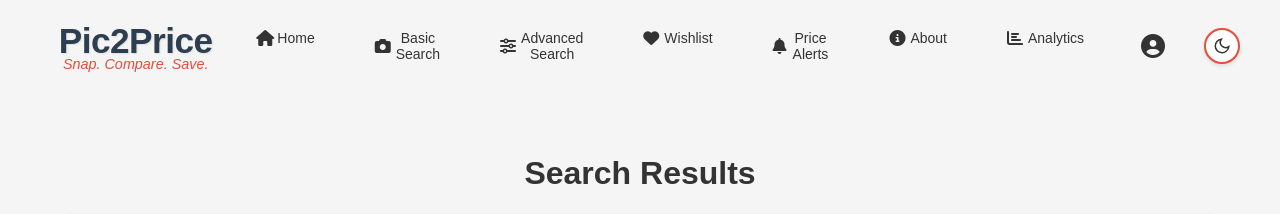
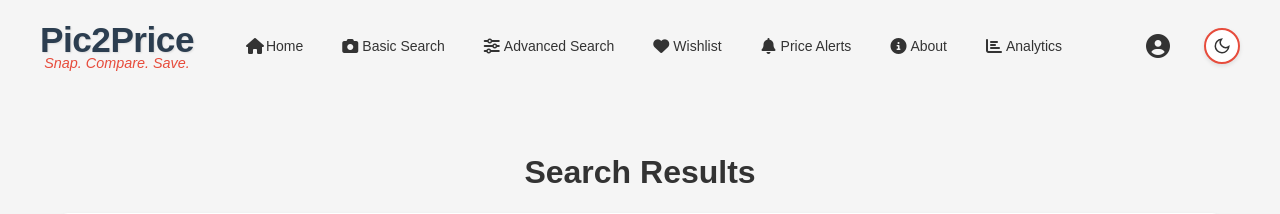
Before and after one commit to dazzledave/Low-Price-Comparison-Tool, a Flask app: page /result in a window 1280 px wide. Shown: the top 214 px of the page. Run offline with Flask 3, Linux system fonts and the light colour scheme.

Commit message:
Navigation bar fixed

```diff
--- a/Static/style.css
+++ b/Static/style.css
@@ -2395,17 +2395,21 @@ hr {
         margin-right: 0 !important;
         text-align: left !important;
         order: 1 !important;
+        flex: 0 0 auto !important; /* Don't grow or shrink */
     }
 
     /* Show header-right on desktop */
     .header-right {
         display: flex !important;
         order: 3 !important;
+        flex: 0 0 auto !important; /* Don't grow or shrink */
+        gap: 10px !important; /* Reduced gap between user menu and theme toggle */
     }
 
     /* Ensure proper desktop navigation layout */
     .header-content {
         justify-content: space-between !important;
+        gap: 20px !important; /* Reduced gap between elements */
     }
 
     .main-nav {
@@ -2417,30 +2421,36 @@ hr {
         box-shadow: none !important;
         padding-top: 0 !important;
         overflow: visible !important;
+        flex: 1 !important; /* Take available space */
+        display: flex !important;
+        justify-content: center !important; /* Center the navigation */
+        align-items: center !important;
     }
 
     .nav-list {
         flex-direction: row !important;
         padding: 0 !important;
         margin: 0 !important;
+        gap: 5px !important; /* Reduced from default gap */
     }
 
     .nav-item {
-        margin: 0 10px !important;
+        margin: 0 5px !important; /* Reduced from 10px to 5px */
         list-style: none !important;
     }
 
     .nav-link {
-        padding: 10px 15px !important;
+        padding: 8px 12px !important; /* Reduced padding from 10px 15px */
         font-size: 14px !important;
         border-radius: 5px !important;
         display: flex !important;
         align-items: center !important;
-        gap: 5px !important;
+        gap: 4px !important; /* Reduced gap between icon and text */
         text-decoration: none !important;
         color: var(--text-color) !important;
         background: transparent !important;
         transition: background-color 0.3s ease !important;
+        white-space: nowrap !important; /* Prevent text wrapping */
     }
 
     .nav-link:hover {
```
